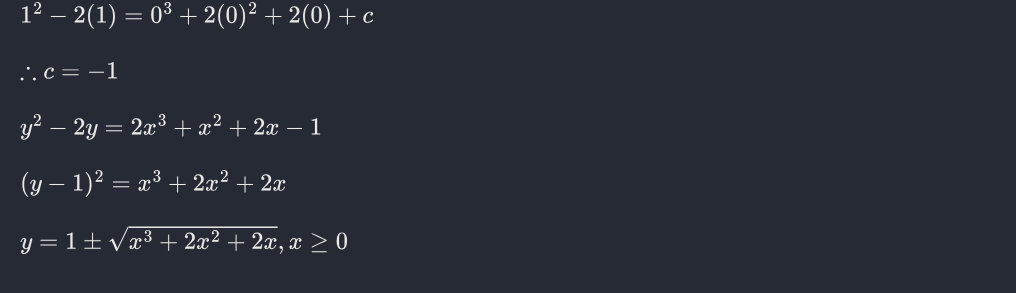
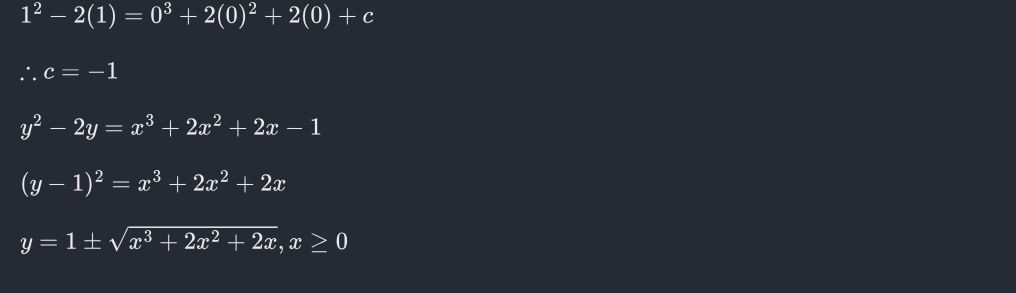
Before and after one commit to Connor-McCartney/Connor-McCartney.github.io, a Jekyll site: the page built from _pages/misc/linear-algebra.md, in a window 1280 px wide and 900 px high, scrolled down 2162 px. Shown: the part 587-880 px from the top of the window, without its empty margins (0-1016 px from the left). Built offline with Jekyll 4.4.1, drawn with Linux system fonts in a browser that asks for light colours; cached includes are drawn as plain includes.

```diff
--- a/_pages/misc/linear-algebra.md
+++ b/_pages/misc/linear-algebra.md
@@ -100,7 +100,7 @@ $1^2 - 2(1) = 0^3 + 2(0)^2 + 2(0) + c$
 
 $\therefore c = -1$
 
-$y^2 - 2y = 2x^3 + x^2 + 2x -1$
+$y^2 - 2y = x^3 + 2x^2 + 2x -1$
 
 $(y-1)^2 = x^3 + 2x^2 + 2x$
 
```
